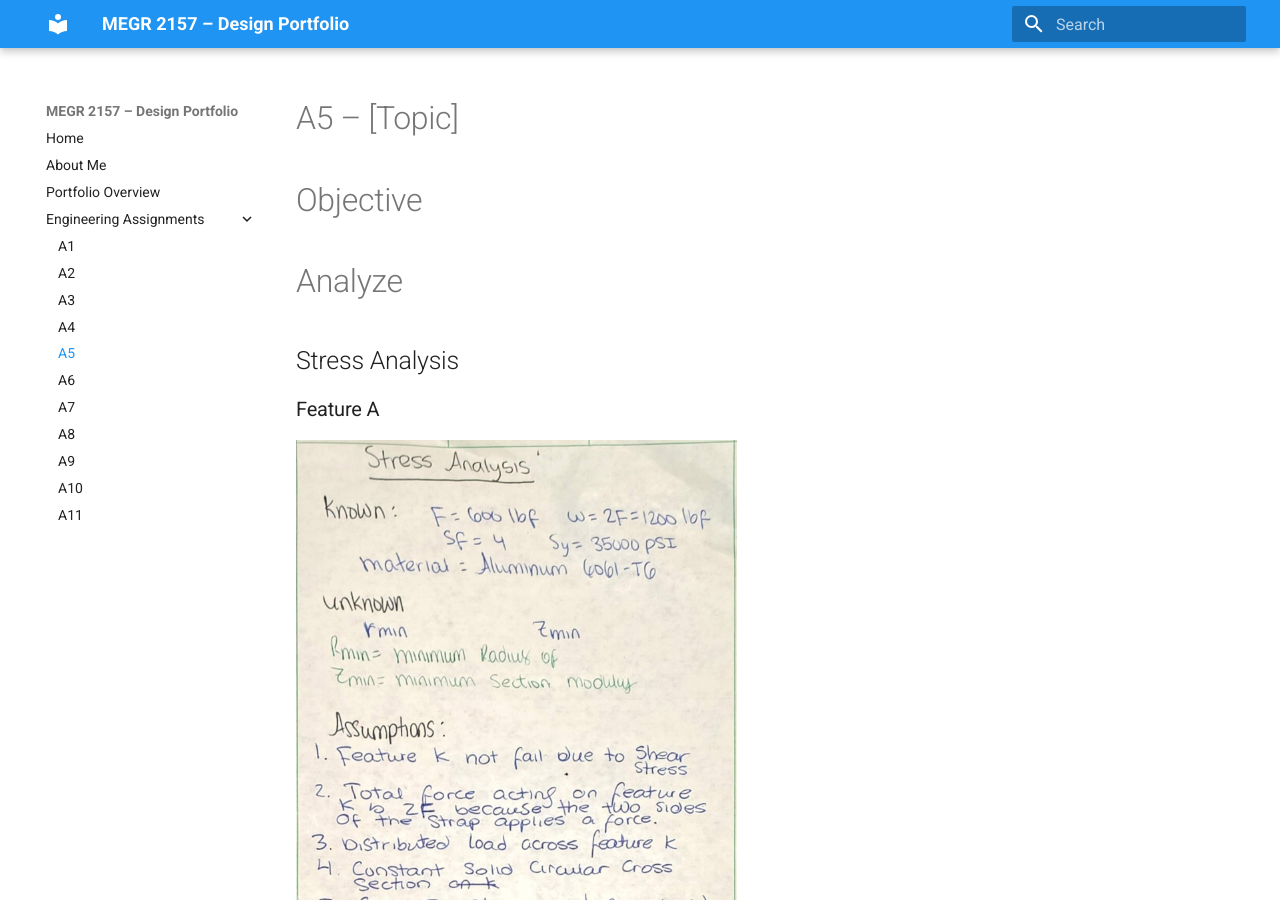
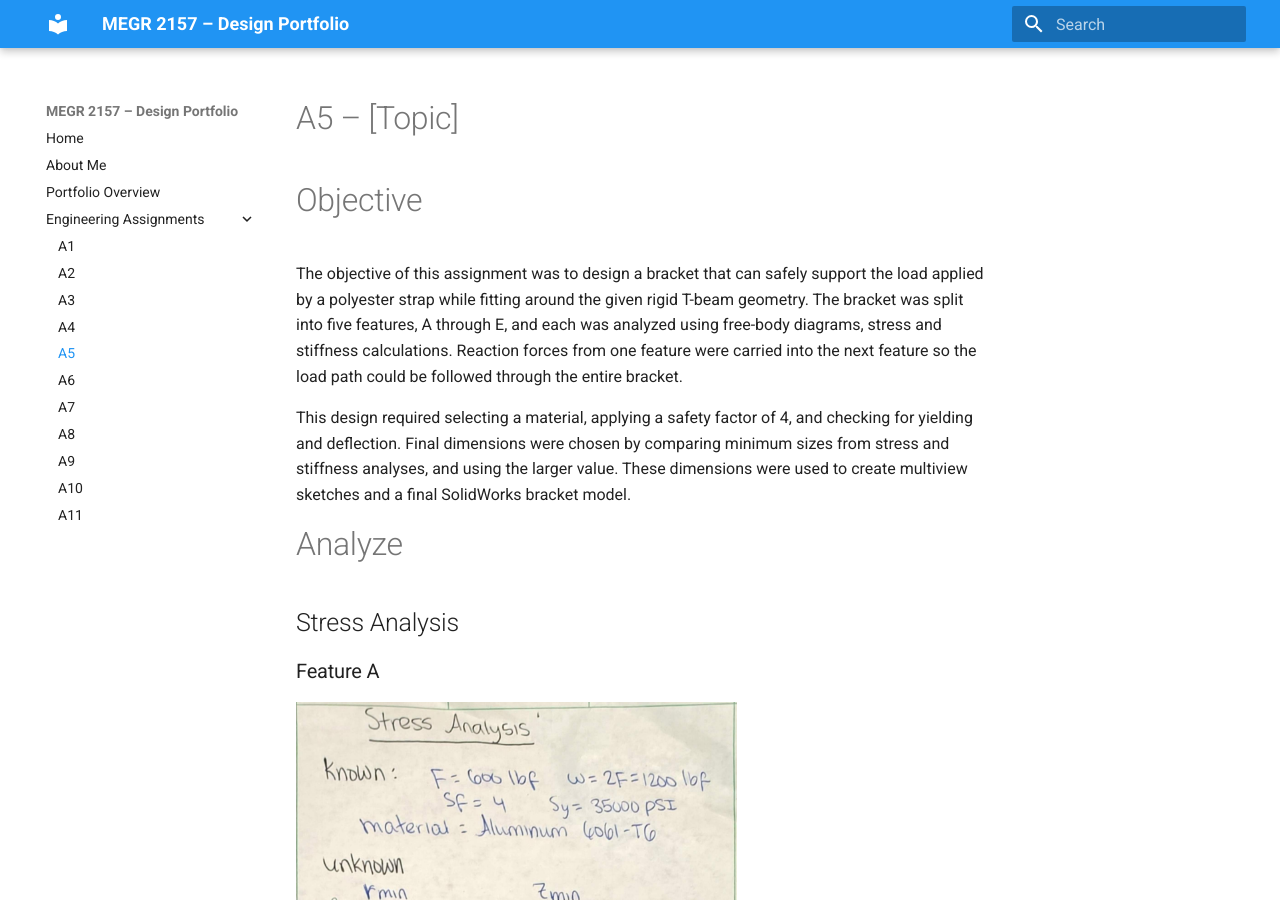
Before and after one commit to ncenatus/design-project-portfolio, an MkDocs documentation site: the page built from docs/assignments/A05/index.md, in a window 1280 px wide and 900 px high. Built offline with MkDocs 1.6.1 and Material for MkDocs 9.7.7, drawn with Linux system fonts in a browser that asks for light colours.

Commit message:
Update index.md

```diff
--- a/docs/assignments/A05/index.md
+++ b/docs/assignments/A05/index.md
@@ -1,7 +1,9 @@
 # A5 – [Topic]
 
 # Objective
+The objective of this assignment was to design a bracket that can safely support the load applied by a polyester strap while fitting around the given rigid T-beam geometry. The bracket was split into five features, A through E, and each was analyzed using free-body diagrams, stress and stiffness calculations. Reaction forces from one feature were carried into the next feature so the load path could be followed through the entire bracket.
 
+This design required selecting a material, applying a safety factor of 4, and checking for yielding and deflection. Final dimensions were chosen by comparing minimum sizes from stress and stiffness analyses, and using the larger value. These dimensions were used to create multiview sketches and a final SolidWorks bracket model.
 
 # Analyze
 ##  Stress Analysis
```
